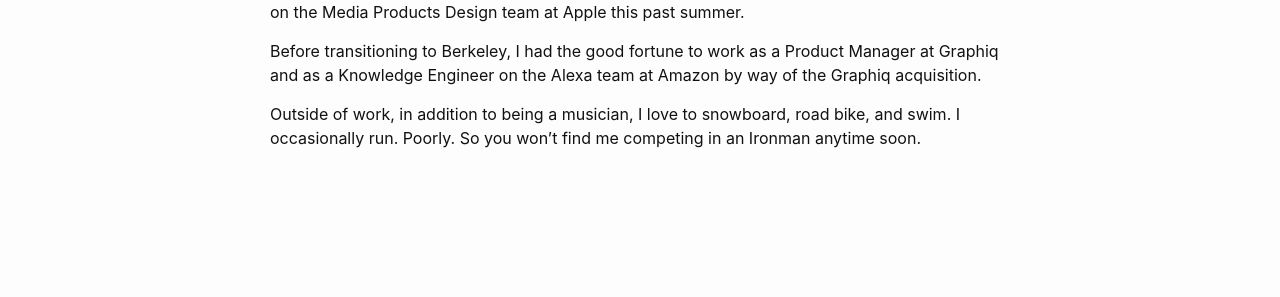
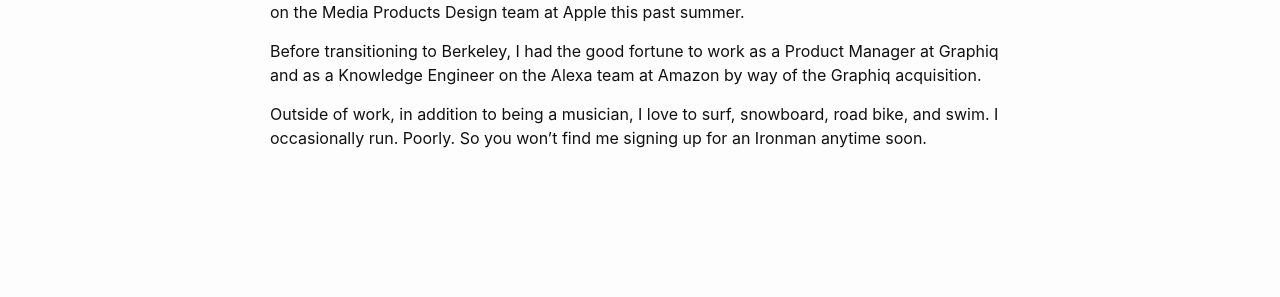
Before and after one commit to victor-grajski/portfolio-old, a Jekyll site: the page built from about.markdown, in a window 1280 px wide. Shown: the part 338-635 px from the top of the page. Built offline with Jekyll 4.4.1, drawn with Linux system fonts in a browser that asks for light colours.

Commit message:
Update about.markdown

```diff
--- a/about.markdown
+++ b/about.markdown
@@ -12,4 +12,4 @@ Through studying at Berkeley, I have fully realized my desire to work at the int
 
 Before transitioning to Berkeley, I had the good fortune to work as a Product Manager at Graphiq and as a Knowledge Engineer on the Alexa team at Amazon by way of the Graphiq acquisition.
 
-Outside of work, in addition to being a musician, I love to snowboard, road bike, and swim. I occasionally run. Poorly. So you won't find me competing in an Ironman anytime soon.
+Outside of work, in addition to being a musician, I love to surf, snowboard, road bike, and swim. I occasionally run. Poorly. So you won't find me signing up for an Ironman anytime soon.
```
